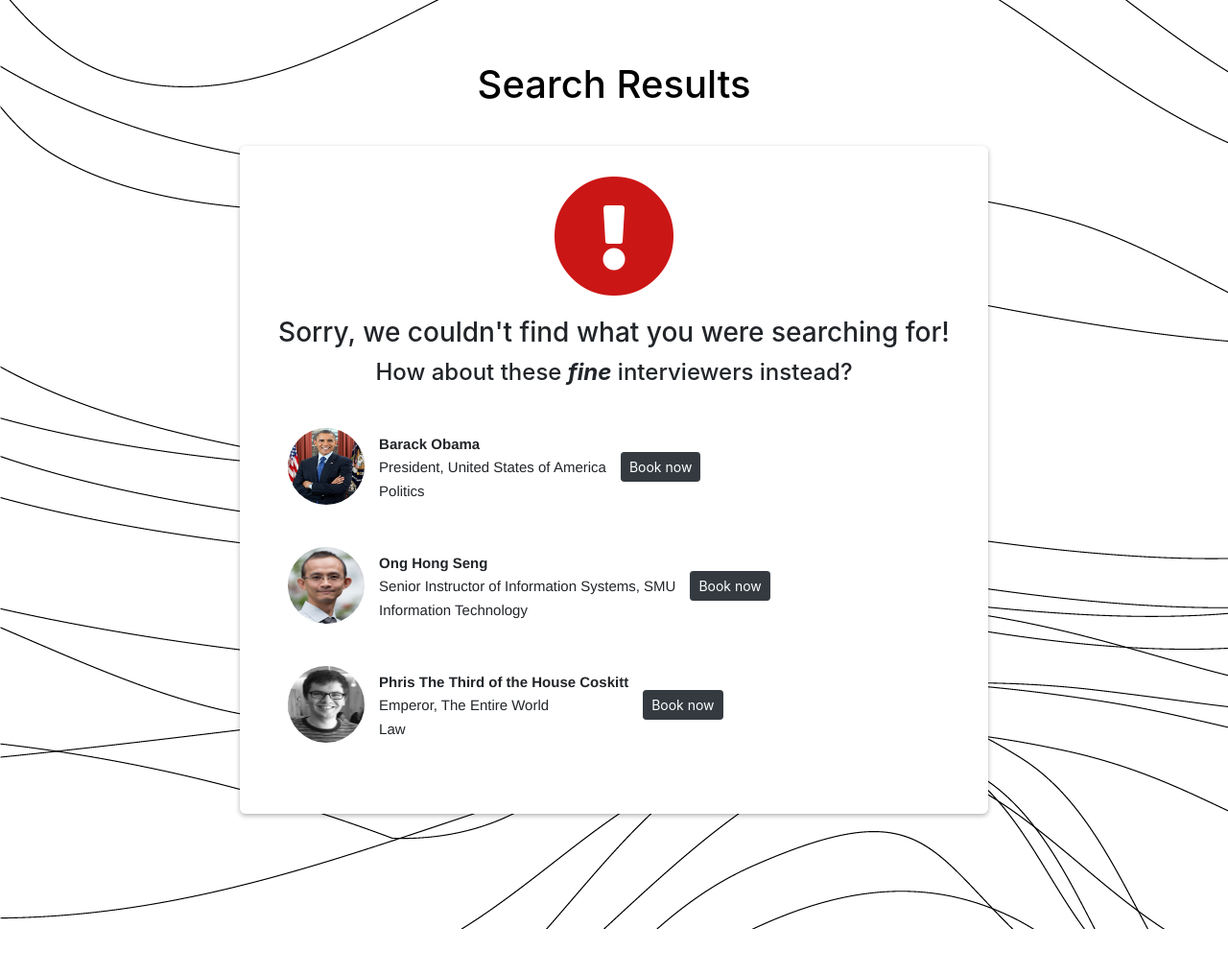
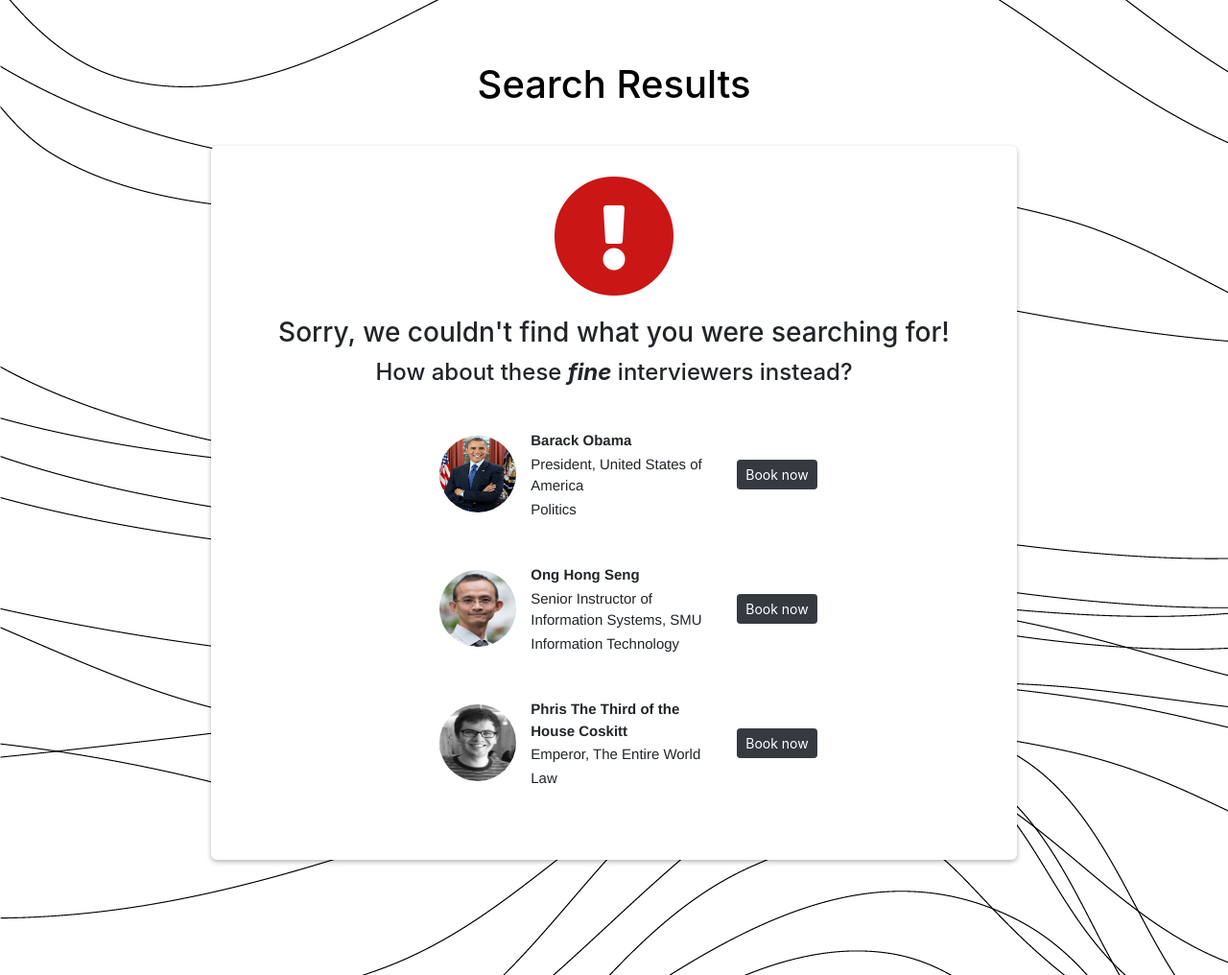
Before and after one commit to pandaponn/thanksbrayden, a PHP site: page /WAD2Project/guugle/main_page/result.php in a window 1280 px wide. Shown: the part 56-1072 px from the top of the page at 96% size. Before the commit the page ends 1024 px from the top, so only its background shows below. Run offline with PHP 8.4, Linux system fonts and the light colour scheme; data comes from the database, SQL or seed files in the repository; data that the repository does not hold is empty; some libraries are stand-ins or nearby versions.

Commit message:
centered searchresults

```diff
--- a/guugle-main/guugle/main_page/result.php
+++ b/guugle-main/guugle/main_page/result.php
@@ -89,6 +89,7 @@
 
 
         search_results.innerHTML += `
+        <div class="flex-container row" style="justify-content:center;">
         <div class="fir-image-figure">
             <img class="fir-author-image fir-clickcircle" src="${img}">
 
@@ -101,6 +102,7 @@
             <form action="profile.php" method="POST">
             <button class="btn btn-dark btn-sm" style="margin-left: 15px;" value="${id}" name="interviewer_id">Book now</button>
             </form>
+        </div>
         </div>
         <br>
         `;
@@ -134,6 +136,7 @@
                     index ++;
 
                     search_results.innerHTML += `
+
                     <div class="fir-image-figure">
                     <img class="fir-author-image fir-clickcircle" src="${img}">
 
@@ -143,10 +146,14 @@
                     <div class="fig-author-figure-title">${industry}</div>
                     </figcaption>
 
+
                     <form action="profile.php" method="POST">
-                    <button class="btn btn-dark btn-sm" style="margin-left: 15px;" value="${id}" name="interviewer_id">Book now</button>
+
+                    <button class="btn btn-dark btn-sm" style="justify-content:right; margin-left: 50px;" value="${id}" name="interviewer_id">Book now</button>
                     </form>
+
                     </div>
+
                     <br>
                     `;
                 }
--- a/guugle-main/guugle/main_page/search.css
+++ b/guugle-main/guugle/main_page/search.css
@@ -11,6 +11,8 @@
   position: relative;
   text-decoration: none;
   margin-bottom: 20px;
+  margin-right:0px;
+
 }
 
 .fir-image-figure .caption, .fir-image-figure figcaption {
@@ -23,6 +25,7 @@
   font-weight: 400;
   font-size: 15px;
   margin-top: 2px;
+  width:200px;
 }
 
 body {
@@ -32,13 +35,14 @@ body {
 
 .box {
   /*width: 60%;*/
-  width: fit-content;
+  width:fit-content;
   height:fit-content;
   margin: 10px auto 120px;
   background-color: #fff;
-  padding: 0 20px 0px;
+  padding: 0 50px 0px;
   border-radius: 6px;
   box-shadow: 0 2px 5px rgba(0,0,0,0.3);
+
 
   /* text-align: center; */
   /*justify-content: center;*/
```
